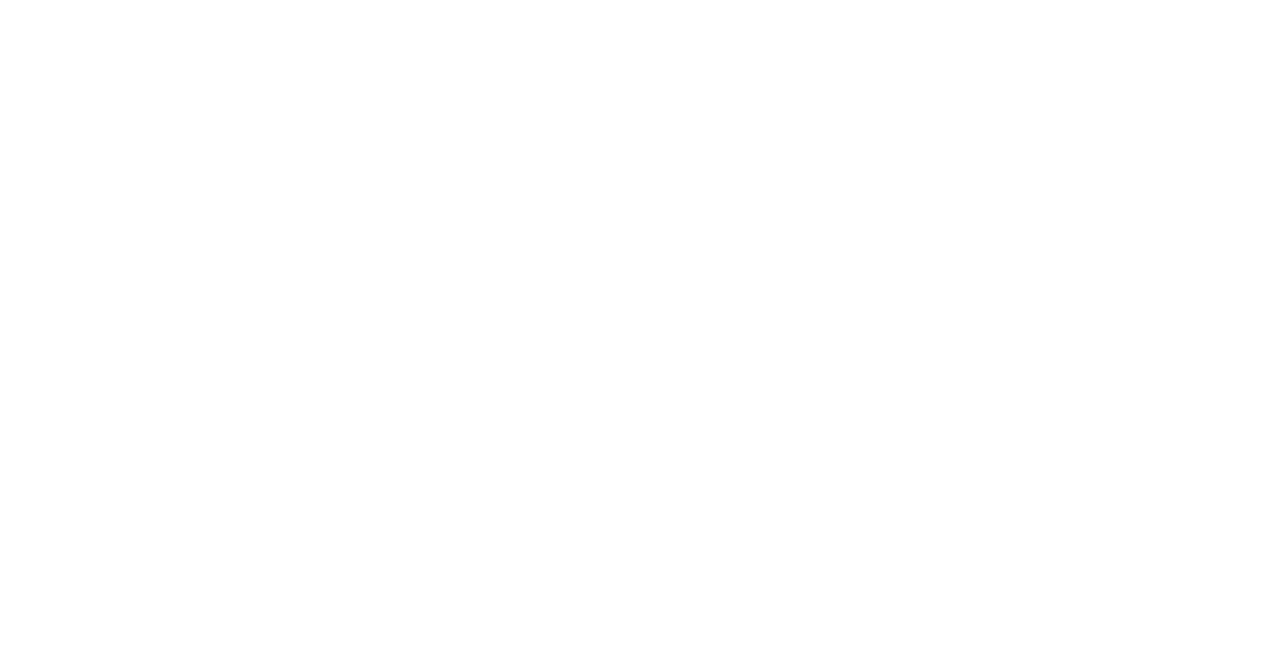
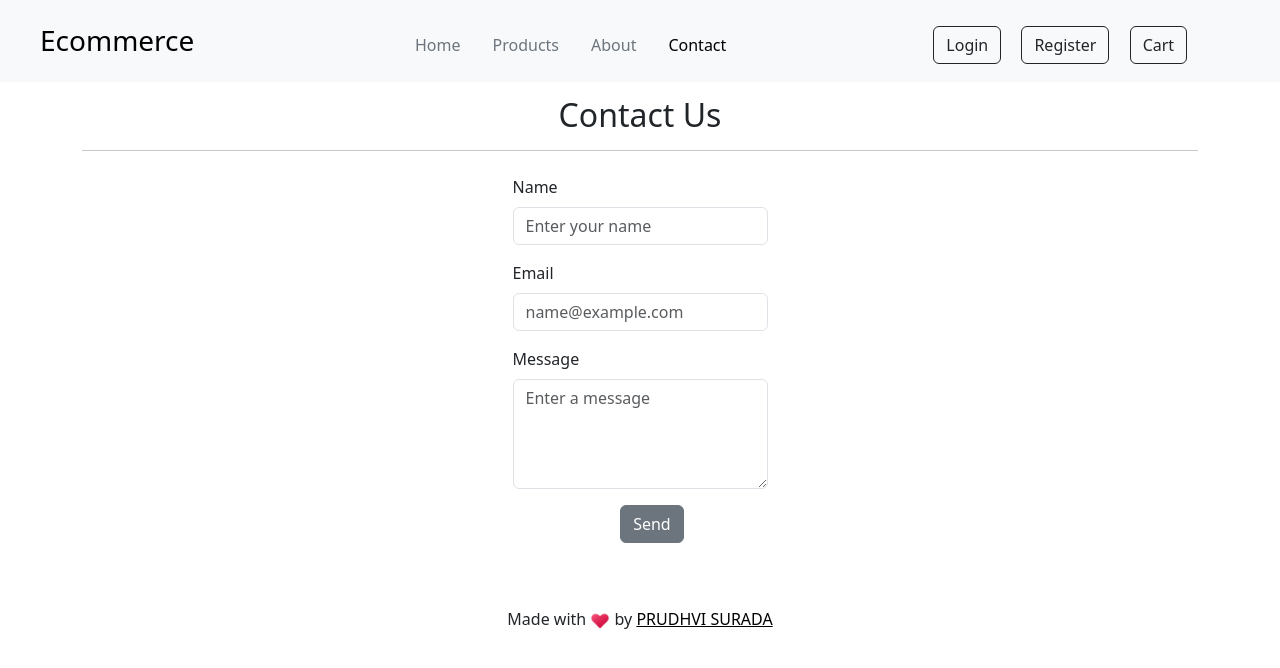
Before and after one commit to PrudhviSurada/E-COMMERCE, a plain HTML site: page contact.html in a window 1280 px wide. Drawn offline with nearby package versions, Linux system fonts and the light colour scheme.

Commit message:
some of the header part is modified. Contact & cart page is completed...

```diff
--- a/cart.html
+++ b/cart.html
@@ -0,0 +1,56 @@
+<!doctype html>
+<html lang="en">
+  <head>
+    <meta charset="utf-8">
+    <meta name="viewport" content="width=device-width, initial-scale=1">
+    <title>Contact Page</title>
+    <link href="https://cdn.jsdelivr.net/npm/bootstrap@5.3.7/dist/css/bootstrap.min.css" rel="stylesheet" integrity="sha384-LN+7fdVzj6u52u30Kp6M/trliBMCMKTyK833zpbD+pXdCLuTusPj697FH4R/5mcr" crossorigin="anonymous">
+  </head>
+  <body>
+  <!-- NAV PART-->
+    <header class="container">
+    <nav class="navbar navbar-expand-lg navbar-light fixed-top bg-light p-3">
+        <div class="col-2">
+            <h3><a href="#" class="nav-link text-black ms-4 mt-2">Ecommerce</a></h3>
+        </div>
+        <button class="navbar-toggler" data-bs-toggle="collapse" data-bs-target="#navbarNav">
+            <span class="navbar-toggler-icon"></span>
+        </button>
+        <div class="collapse navbar-collapse" id="navbarNav">
+            <div class="col-8 mt-2">
+                <ul class="nav justify-content-center">
+                  <li class="nav-item">
+                    <a class="nav-link text-secondary" href="./index.html">Home</a>
+                  </li>
+                  <li class="nav-item">
+                    <a class="nav-link text-secondary" href="./product.html">Products</a>
+                  </li>
+                  <li class="nav-item">
+                    <a class="nav-link text-secondary" href="./about.html">About</a>
+                  </li>
+                  <li class="nav-item">
+                    <a class="nav-link text-secondary" href="./contact.html">Contact</a>
+                  </li>
+                </ul>
+            </div>
+            <div class="col mt-2">
+                <a href="./login.html" class="text-black"><button type="button" class="btn btn-outline-dark ms-3">Login</button></a>
+                <a href="./register.html" class="text-black"><button type="button" class="btn btn-outline-dark ms-3">Register</button></a>
+                <a href="#" class="text-black"><button type="button" class="btn bg-dark text-white ms-3">Cart</button> </a>
+            </div>
+        </div>
+    </nav>
+    </header>
+    <!-- CART PART -->
+     <main class="container my-5 pt-5">
+      <h2 class="text-center">Cart</h2>
+      <hr>
+      <section class="container p-5 bg-light">
+        <p class="display-6 text-center">Your Cart is Empty</p>
+        <a href="./index.html" class="text-decoration-none"><button type="button" class="btn btn-outline-dark d-block mx-auto mt-4">Continue Shopping</button></a>
+      </section>
+     </main>
+    <p class="text-center p-3">Made with <img src="./images/icons8-heart-48.png" alt="Heart symbol" height="20px"> by <a href="#" class="text-black">PRUDHVI SURADA</a></p>
+    <script src="https://cdn.jsdelivr.net/npm/bootstrap@5.3.7/dist/js/bootstrap.bundle.min.js" integrity="sha384-ndDqU0Gzau9qJ1lfW4pNLlhNTkCfHzAVBReH9diLvGRem5+R9g2FzA8ZGN954O5Q" crossorigin="anonymous"></script>
+</body>
+</html>
--- a/contact.html
+++ b/contact.html
@@ -0,0 +1,71 @@
+<!doctype html>
+<html lang="en">
+  <head>
+    <meta charset="utf-8">
+    <meta name="viewport" content="width=device-width, initial-scale=1">
+    <title>Contact Page</title>
+    <link href="https://cdn.jsdelivr.net/npm/bootstrap@5.3.7/dist/css/bootstrap.min.css" rel="stylesheet" integrity="sha384-LN+7fdVzj6u52u30Kp6M/trliBMCMKTyK833zpbD+pXdCLuTusPj697FH4R/5mcr" crossorigin="anonymous">
+  </head>
+  <body>
+  <!-- NAV PART-->
+    <header class="container">
+    <nav class="navbar navbar-expand-lg navbar-light fixed-top bg-light p-3">
+        <div class="col-2">
+            <h3><a href="#" class="nav-link text-black ms-4 mt-2">Ecommerce</a></h3>
+        </div>
+        <button class="navbar-toggler" data-bs-toggle="collapse" data-bs-target="#navbarNav">
+            <span class="navbar-toggler-icon"></span>
+        </button>
+        <div class="collapse navbar-collapse" id="navbarNav">
+            <div class="col-8 mt-2">
+                <ul class="nav justify-content-center">
+                  <li class="nav-item">
+                    <a class="nav-link text-secondary" href="./index.html">Home</a>
+                  </li>
+                  <li class="nav-item">
+                    <a class="nav-link text-secondary" href="./product.html">Products</a>
+                  </li>
+                  <li class="nav-item">
+                    <a class="nav-link text-secondary" href="./about.html">About</a>
+                  </li>
+                  <li class="nav-item">
+                    <a class="nav-link active text-black" aria-current="page" href="#">Contact</a>
+                  </li>
+                </ul>
+            </div>
+            <div class="col mt-2">
+                <a href="./login.html" class="text-black"><button type="button" class="btn btn-outline-dark ms-3">Login</button></a>
+                <a href="./register.html" class="text-black"><button type="button" class="btn btn-outline-dark ms-3">Register</button></a>
+                <a href="./cart.html" class="text-black"><button type="button" class="btn btn-outline-dark ms-3">Cart</button> </a>
+            </div>
+        </div>
+    </nav>
+    </header>
+    <!-- Form Part -->
+     <main class="container my-5 pt-5">
+      <h2 class="text-center">Contact Us</h2>
+      <hr>
+      <section class="container col-md-3">
+        <form class="mt-4" method="post">
+          <div class="mb-3">
+            <label for="name" class="form-label">Name</label>
+            <input type="text" class="form-control" id="name" placeholder="Enter your name" required>
+          </div>
+          <div class="mb-3">
+            <label for="email" class="form-label">Email</label>
+            <input type="email" class="form-control" id="email" placeholder="name@example.com" required>
+          </div>
+          <div class="mb-3">
+            <label for="message" class="form-label">Message</label>
+            <textarea class="form-control" id="message" rows="4" placeholder="Enter a message" required></textarea>
+          </div>
+          <div class="container col-3">
+            <button type="submit" class="btn btn-secondary">Send</button>
+          </div>
+        </form>
+        </section>
+    </main>
+    <p class="text-center p-3">Made with <img src="./images/icons8-heart-48.png" alt="Heart symbol" height="20px"> by <a href="#" class="text-black">PRUDHVI SURADA</a></p>
+    <script src="https://cdn.jsdelivr.net/npm/bootstrap@5.3.7/dist/js/bootstrap.bundle.min.js" integrity="sha384-ndDqU0Gzau9qJ1lfW4pNLlhNTkCfHzAVBReH9diLvGRem5+R9g2FzA8ZGN954O5Q" crossorigin="anonymous"></script>
+</body>
+</html>
```
Also changed, not shown: about.html (+29 -6 lines), index.html (+2 -2 lines), login.html (+47 -0 lines), product.html (+4 -4 lines), register.html (+47 -0 lines).
